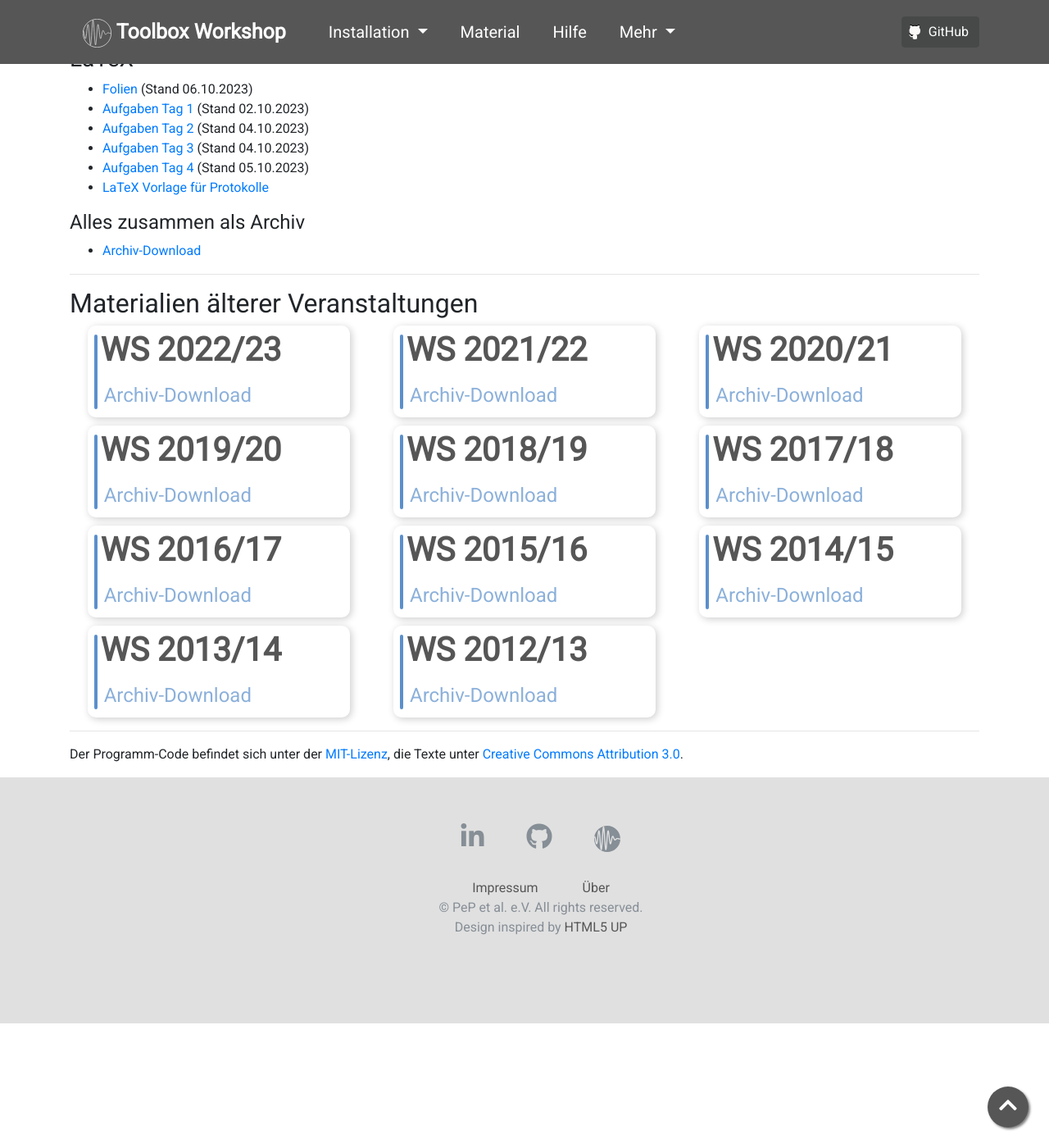
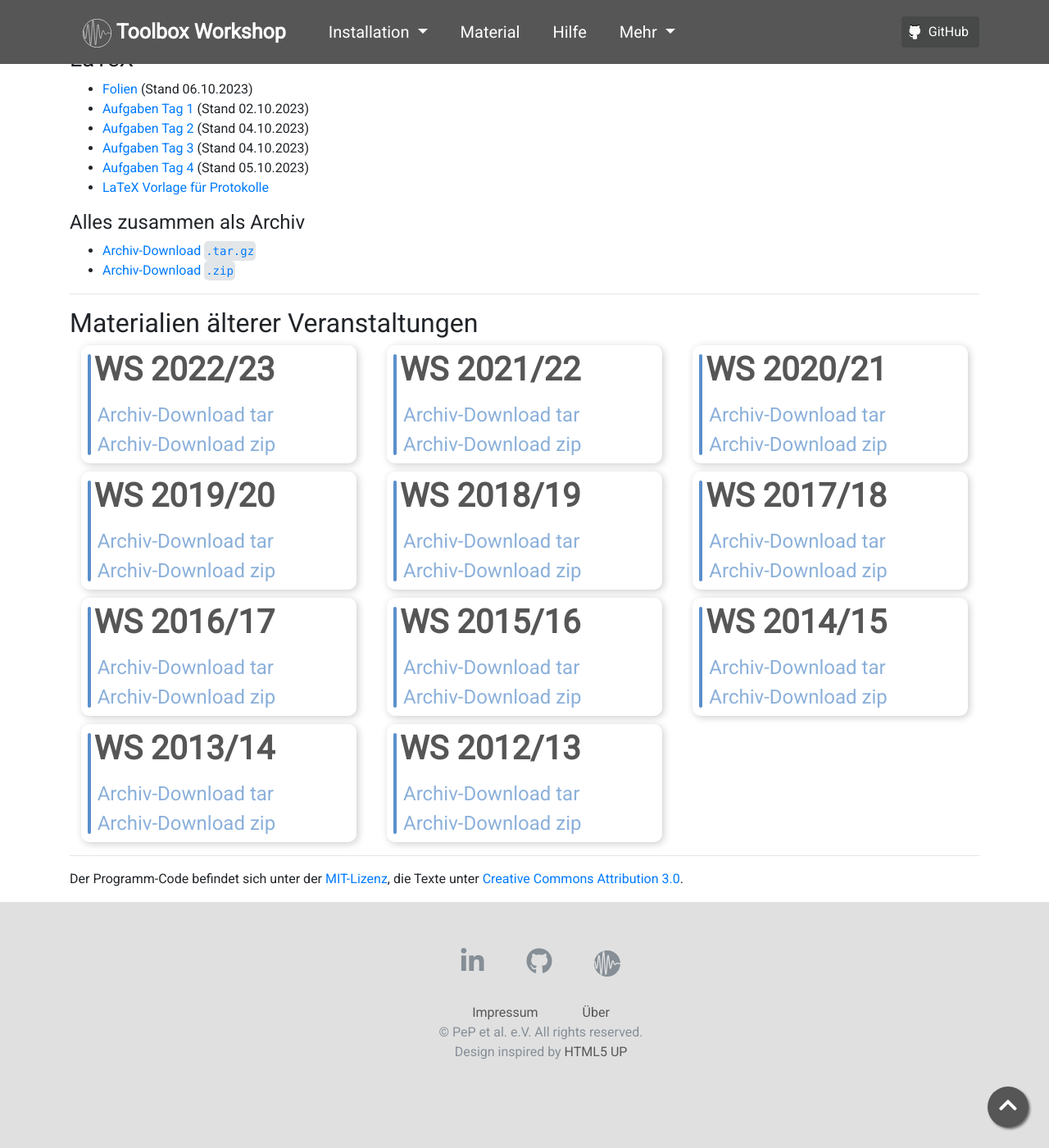
Before and after one commit to pep-dortmund/homepage-toolbox, a Jekyll site: the page built from archive.md, in a window 1280 px wide and 1400 px high, scrolled down 1052 px. Shown: the whole window at 82% size. Built offline with Jekyll 4.4.1, drawn with Linux system fonts in a browser that asks for light colours; nearby versions of some CDN libraries.

Commit message:
added zip to cards
now the download link does not work properly anymore. Need to fix this

```diff
--- a/archive.md
+++ b/archive.md
@@ -40,7 +40,8 @@ description: Hier befinden sich die Materialien vergangener Veranstaltungen.
 <!-- - <a href="https://github.com/pep-dortmund/toolbox-workshop-protocol-template" target="_blank">LaTeX Vorlage für Protokolle</a> -->
 
 #### Alles zusammen als Archiv
-<!-- - [Archiv-Download](/files/archive/current.tar.gz) -->
+<!-- - [Archiv-Download `.tar.gz`](/files/archive/current.tar.gz) -->
+<!-- - [Archiv-Download `.zip`](/files/archive/current.zip) -->
 
 ---
 
@@ -77,7 +78,8 @@ description: Hier befinden sich die Materialien vergangener Veranstaltungen.
 - <a href="https://github.com/pep-dortmund/toolbox-workshop-protocol-template" target="_blank">LaTeX Vorlage für Protokolle</a>
 
 #### Alles zusammen als Archiv
-- [Archiv-Download](/files/archive/latest.tar.gz)
+- [Archiv-Download `.tar.gz`](/files/archive/latest.tar.gz)
+- [Archiv-Download `.zip`](/files/archive/latest.zip)
 
 ---
 
@@ -87,78 +89,100 @@ description: Hier befinden sich die Materialien vergangener Veranstaltungen.
   <div class="grid-item">
     <div class="archive-card">
       <div class="archive-title">WS 2022/23</div>
-      <div class="archive-body"></div>
+      <div class="archive-body"> tar</div>
       <a href="/files/archive/2022.tar.gz" class="archive-dl"></a>
+      <div class="archive-body"> zip</div>
+      <a href="/files/archive/2022.zip" class="archive-dl"></a>
     </div>
   </div>
   <div class="grid-item">
     <div class="archive-card">
       <div class="archive-title">WS 2021/22</div>
-      <div class="archive-body"></div>
+      <div class="archive-body"> tar</div>
       <a href="/files/archive/2021.tar.gz" class="archive-dl"></a>
+      <div class="archive-body"> zip</div>
+      <a href="/files/archive/2021.zip" class="archive-dl"></a>
     </div>
   </div>
   <div class="grid-item">
     <div class="archive-card">
       <div class="archive-title">WS 2020/21</div>
-      <div class="archive-body"></div>
+      <div class="archive-body"> tar</div>
       <a href="/files/archive/2020.tar.gz" class="archive-dl"></a>
+      <div class="archive-body"> zip</div>
+      <a href="/files/archive/2020.zip" class="archive-dl"></a>
     </div>
   </div>
   <div class="grid-item">
     <div class="archive-card">
       <div class="archive-title">WS 2019/20</div>
-      <div class="archive-body"></div>
+      <div class="archive-body"> tar</div>
       <a href="/files/archive/2019.tar.gz" class="archive-dl"></a>
+      <div class="archive-body"> zip</div>
+      <a href="/files/archive/2019.zip" class="archive-dl"></a>
     </div>
   </div>
   <div class="grid-item">
     <div class="archive-card">
       <div class="archive-title">WS 2018/19</div>
-      <div class="archive-body"></div>
+      <div class="archive-body"> tar</div>
       <a href="/files/archive/2018.tar.gz" class="archive-dl"></a>
+      <div class="archive-body"> zip</div>
+      <a href="/files/archive/2018.zip" class="archive-dl"></a>
     </div>
   </div>
   <div class="grid-item">
     <div class="archive-card">
       <div class="archive-title">WS 2017/18</div>
-      <div class="archive-body"></div>
+      <div class="archive-body"> tar</div>
       <a href="/files/archive/2017.tar.gz" class="archive-dl"></a>
+      <div class="archive-body"> zip</div>
+      <a href="/files/archive/2017.zip" class="archive-dl"></a>
     </div>
   </div>
   <div class="grid-item">
     <div class="archive-card">
       <div class="archive-title">WS 2016/17</div>
-      <div class="archive-body"></div>
+      <div class="archive-body"> tar</div>
       <a href="/files/archive/2016.tar.gz" class="archive-dl"></a>
+      <div class="archive-body"> zip</div>
+      <a href="/files/archive/2016.zip" class="archive-dl"></a>
     </div>
   </div>
   <div class="grid-item">
     <div class="archive-card">
       <div class="archive-title">WS 2015/16</div>
-      <div class="archive-body"></div>
+      <div class="archive-body"> tar</div>
       <a href="/files/archive/2015.tar.gz" class="archive-dl"></a>
+      <div class="archive-body"> zip</div>
+      <a href="/files/archive/2015.zip" class="archive-dl"></a>
     </div>
   </div>
   <div class="grid-item">
     <div class="archive-card">
       <div class="archive-title">WS 2014/15</div>
-      <div class="archive-body"></div>
+      <div class="archive-body"> tar</div>
       <a href="/files/archive/2014.tar.gz" class="archive-dl"></a>
+      <div class="archive-body"> zip</div>
+      <a href="/files/archive/2014.zip" class="archive-dl"></a>
     </div>
   </div>
   <div class="grid-item">
     <div class="archive-card">
       <div class="archive-title">WS 2013/14</div>
-      <div class="archive-body"></div>
+      <div class="archive-body"> tar</div>
       <a href="/files/archive/2013.tar.gz" class="archive-dl"></a>
+      <div class="archive-body"> zip</div>
+      <a href="/files/archive/2013.zip" class="archive-dl"></a>
     </div>
   </div>
   <div class="grid-item">
     <div class="archive-card">
       <div class="archive-title">WS 2012/13</div>
-      <div class="archive-body"></div>
+      <div class="archive-body"> tar</div>
       <a href="/files/archive/2012.tar.gz" class="archive-dl"></a>
+      <div class="archive-body"> zip</div>
+      <a href="/files/archive/2012.zip" class="archive-dl"></a>
     </div>
   </div>
 </div>
--- a/css/archive_cards.css
+++ b/css/archive_cards.css
@@ -10,8 +10,8 @@
   display: flex;
   flex-direction: column;
   position: relative;
-  width: 20rem;
-  height: 7rem;
+  width: 21rem;
+  height: 9rem;
   background: white;
   border-radius: 10px;
   overflow: hidden;
```
